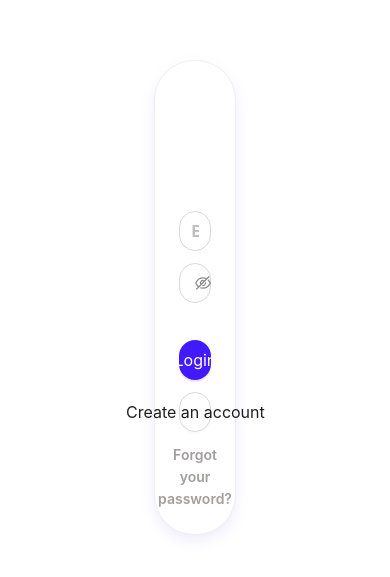
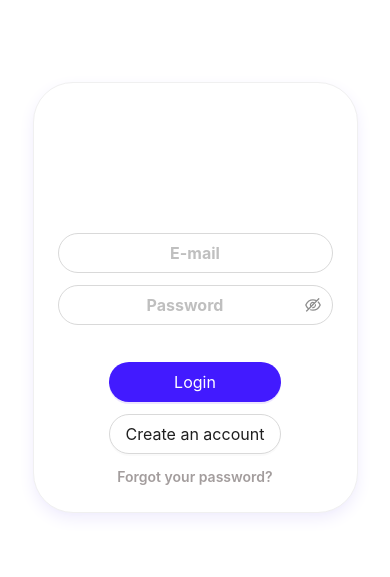
Before and after one commit to fredrekt/wtadapp_public, a React (Create React App) app in the folder frontend/: page /login in a window 390 px wide. Shown: the part 125-702 px from the top of the page. Built offline with nearby package versions, Linux system fonts and the light colour scheme.

Commit message:
login page now responsive

```diff
--- a/frontend/src/pages/login/index.scss
+++ b/frontend/src/pages/login/index.scss
@@ -28,7 +28,17 @@
 				width: 100%;
 				margin-top: 25px;
 				button {
-					width: 50%;
+					width: 100%;
+					margin: auto;
+					display: flex;
+					justify-content: center;
+				}
+			}
+			.createAccount {
+				width: 100%;
+				margin-top: 12px;
+				button {
+					width: 100%;
 					margin: auto;
 					display: flex;
 					justify-content: center;
--- a/frontend/src/pages/login/index.tsx
+++ b/frontend/src/pages/login/index.tsx
@@ -19,7 +19,7 @@ const LoginPage: React.FC = () => {
 	return (
 		<PublicLayout className="loginPage">
 			<Row className="loginContainer" justify={'center'} align={'middle'}>
-				<Col span={5}>
+				<Col xs={20} sm={20} md={12} lg={5} xl={5} xxl={5}>
 					<Card className="loginCardContainer">
 						<Input
 							className="loginEmail"
@@ -35,14 +35,20 @@ const LoginPage: React.FC = () => {
 							placeholder="Password"
 							onChange={(e: any) => setPassword(e.target.value)}
 						/>
-						<Space size={12} className="loginCta" direction="vertical">
+						<Row className='loginCta' align='middle' justify={'center'}>
+							<Col xs={15} sm={15} md={12} lg={12} xl={12} xxl={12}>
 								<Button size="large" onClick={() => onSubmit()} type="primary">
 									Login
 								</Button>
+							</Col>
+						</Row>
+						<Row className='createAccount' align='middle' justify={'center'}>
+							<Col xs={15} sm={15} md={12} lg={12} xl={12} xxl={12}>
 								<Link to="/register">
 									<Button size="large">Create an account</Button>
 								</Link>
-						</Space>
+							</Col>
+						</Row>
 						<Space className="forgotPassword">
 							<Link to="/forgot-password">Forgot your password?</Link>
 						</Space>
```
Lines whose indentation alone changed are shown as unchanged.
